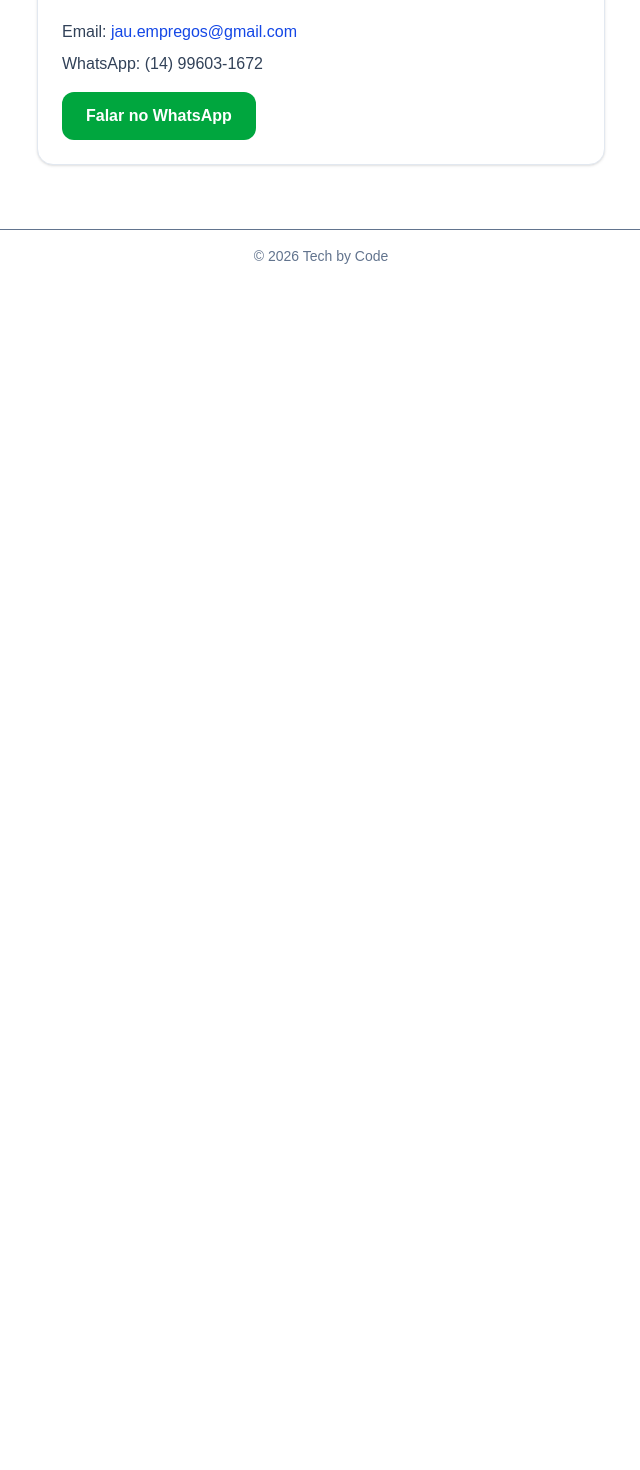
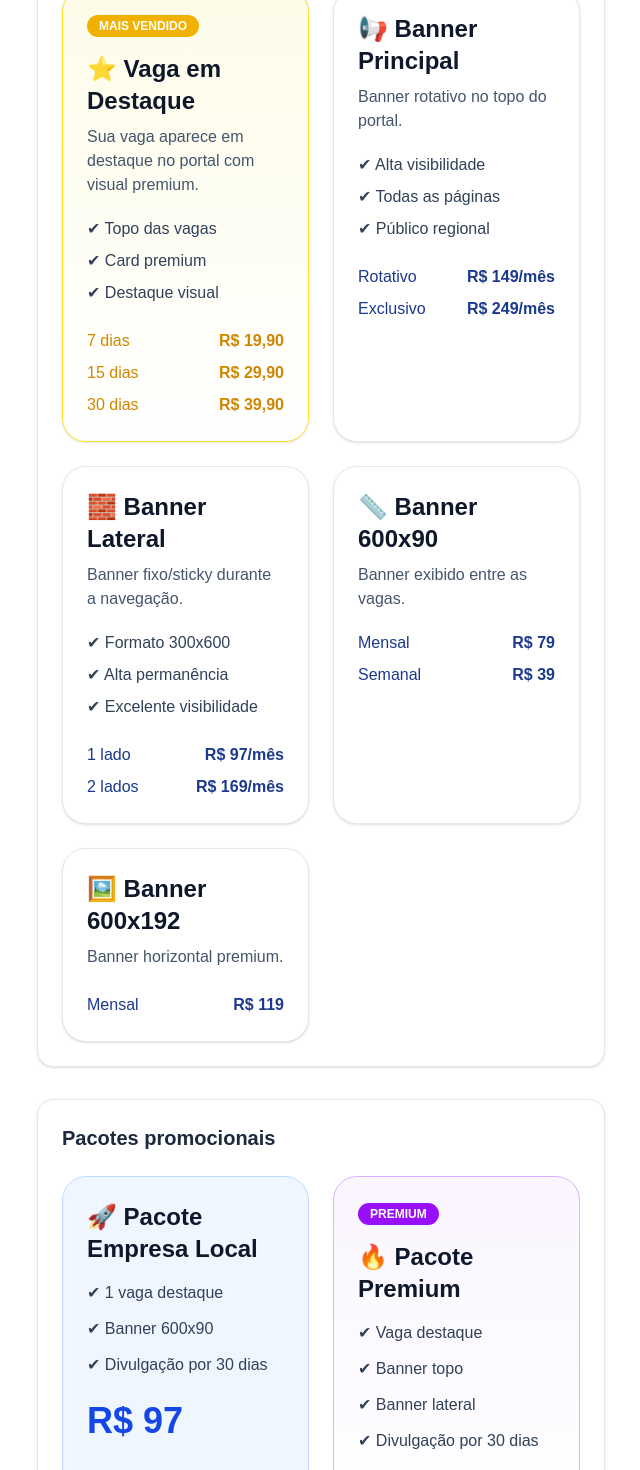
Before and after one commit to Dgsbarbosa/empregos-jau, a Next.js app: page /anunciar in a window 1280 px wide. Shown: the part 2040-3510 px from the top of the page, without its empty margins (319-959 px from the left). Before the commit the page ends 2322 px from the top, so only its background shows below. Built offline with nearby package versions, Linux system fonts and the light colour scheme.

Commit message:
create plans

```diff
--- a/src/app/anunciar/page.js
+++ b/src/app/anunciar/page.js
@@ -150,7 +150,206 @@ export default function AnunciarPage() {
         </InfoCard>
 
 
+        {/* TABELA DE PREÇOS */}
+        <InfoCard>
+          <SectionTitle>
+            Tabela de preços
+          </SectionTitle>
 
+          <div className="grid md:grid-cols-2 xl:grid-cols-2 gap-6 mt-6">
+
+            {/* VAGA DESTAQUE */}
+            <div className="rounded-3xl border border-yellow-300 bg-linear-to-b from-yellow-50 to-white p-6 shadow-sm">
+              <div className="mb-4">
+                <span className="bg-yellow-500 text-white text-xs font-bold px-3 py-1 rounded-full">
+                  MAIS VENDIDO
+                </span>
+              </div>
+
+              <h3 className="text-2xl font-black text-slate-900 mb-2">
+                ⭐ Vaga em Destaque
+              </h3>
+
+              <p className="text-slate-600 mb-5">
+                Sua vaga aparece em destaque no portal com visual premium.
+              </p>
+
+              <ul className="space-y-2 text-slate-700 mb-6">
+                <li>✔ Topo das vagas</li>
+                <li>✔ Card premium</li>
+                <li>✔ Destaque visual</li>
+              </ul>
+
+              <div className="space-y-2 text-yellow-600">
+                <div className="flex justify-between">
+                  <span>7 dias</span>
+                  <strong>R$ 19,90</strong>
+                </div>
+
+                <div className="flex justify-between">
+                  <span>15 dias</span>
+                  <strong>R$ 29,90</strong>
+                </div>
+
+                <div className="flex justify-between">
+                  <span>30 dias</span>
+                  <strong>R$ 39,90</strong>
+                </div>
+              </div>
+            </div>
+
+            {/* TOPO */}
+            <div className="rounded-3xl border border-slate-200 bg-white p-6 shadow-sm">
+              <h3 className="text-2xl font-black text-slate-900 mb-2">
+                📢 Banner Principal
+              </h3>
+
+              <p className="text-slate-600 mb-5">
+                Banner rotativo no topo do portal.
+              </p>
+
+              <ul className="space-y-2 text-slate-700 mb-6">
+                <li>✔ Alta visibilidade</li>
+                <li>✔ Todas as páginas</li>
+                <li>✔ Público regional</li>
+              </ul>
+
+              <div className="space-y-2 text-blue-900">
+                <div className="flex justify-between">
+                  <span>Rotativo</span>
+                  <strong>R$ 149/mês</strong>
+                </div>
+
+                <div className="flex justify-between">
+                  <span>Exclusivo</span>
+                  <strong>R$ 249/mês</strong>
+                </div>
+              </div>
+            </div>
+
+            {/* LATERAL */}
+            <div className="rounded-3xl border border-slate-200 bg-white p-6 shadow-sm">
+              <h3 className="text-2xl font-black text-slate-900 mb-2">
+                🧱 Banner Lateral
+              </h3>
+
+              <p className="text-slate-600 mb-5">
+                Banner fixo/sticky durante a navegação.
+              </p>
+
+              <ul className="space-y-2 text-slate-700 mb-6">
+                <li>✔ Formato 300x600</li>
+                <li>✔ Alta permanência</li>
+                <li>✔ Excelente visibilidade</li>
+              </ul>
+
+              <div className="space-y-2 text-blue-900">
+                <div className="flex justify-between">
+                  <span>1 lado</span>
+                  <strong>R$ 97/mês</strong>
+                </div>
+
+                <div className="flex justify-between">
+                  <span>2 lados</span>
+                  <strong>R$ 169/mês</strong>
+                </div>
+              </div>
+            </div>
+
+            {/* 600x90 */}
+            <div className="rounded-3xl border border-slate-200 bg-white p-6 shadow-sm">
+              <h3 className="text-2xl font-black text-slate-900 mb-2">
+                📏 Banner 600x90
+              </h3>
+
+              <p className="text-slate-600 mb-5">
+                Banner exibido entre as vagas.
+              </p>
+
+              <div className="space-y-2 text-blue-900">
+                <div className="flex justify-between">
+                  <span>Mensal</span>
+                  <strong>R$ 79</strong>
+                </div>
+
+                <div className="flex justify-between">
+                  <span>Semanal</span>
+                  <strong>R$ 39</strong>
+                </div>
+              </div>
+            </div>
+
+            {/* 600x192 */}
+            <div className="rounded-3xl border border-slate-200 bg-white p-6 shadow-sm">
+              <h3 className="text-2xl font-black text-slate-900 mb-2">
+                🖼️ Banner 600x192
+              </h3>
+
+              <p className="text-slate-600 mb-5">
+                Banner horizontal premium.
+              </p>
+
+              <div className="flex justify-between mt-6 text-blue-900">
+                <span>Mensal</span>
+                <strong>R$ 119</strong>
+              </div>
+            </div>
+
+          </div>
+
+        </InfoCard>
+
+        {/* PACOTES */}
+        <InfoCard>
+          <SectionTitle>
+            Pacotes promocionais
+          </SectionTitle>
+
+          <div className="grid md:grid-cols-2 gap-6 mt-6">
+
+            {/* LOCAL */}
+            <div className="rounded-3xl border border-blue-200 bg-blue-50 p-6">
+              <h3 className="text-2xl font-black text-slate-900 mb-4">
+                🚀 Pacote Empresa Local
+              </h3>
+
+              <ul className="space-y-3 text-slate-700 mb-6">
+                <li>✔ 1 vaga destaque</li>
+                <li>✔ Banner 600x90</li>
+                <li>✔ Divulgação por 30 dias</li>
+              </ul>
+
+              <div className="text-4xl font-black text-blue-700">
+                R$ 97
+              </div>
+            </div>
+
+            {/* PREMIUM */}
+            <div className="rounded-3xl border border-purple-300 bg-gradient-to-b from-purple-50 to-white p-6">
+              <div className="mb-4">
+                <span className="bg-purple-600 text-white text-xs font-bold px-3 py-1 rounded-full">
+                  PREMIUM
+                </span>
+              </div>
+
+              <h3 className="text-2xl font-black text-slate-900 mb-4">
+                🔥 Pacote Premium
+              </h3>
+
+              <ul className="space-y-3 text-slate-700 mb-6">
+                <li>✔ Vaga destaque</li>
+                <li>✔ Banner topo</li>
+                <li>✔ Banner lateral</li>
+                <li>✔ Divulgação por 30 dias</li>
+              </ul>
+
+              <div className="text-4xl font-black text-purple-700">
+                R$ 297
+              </div>
+            </div>
+
+          </div>
+        </InfoCard>
         {/* CONTATO */}
         <InfoCard>
           <SectionTitle>
```
